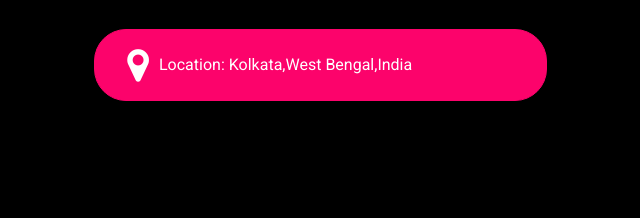
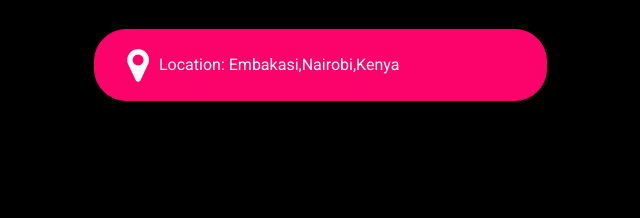
Before and after one commit to Kingsly62/Tourism-agency, a plain HTML site: page index.html in a window 1280 px wide. Shown: the part 5214-5432 px from the top of the page, 639-1279 px from the left. Drawn offline with nearby package versions, Linux system fonts and the light colour scheme; a web font is replaced by a local one.

Commit message:
add changes in the contact us page

```diff
--- a/index.html
+++ b/index.html
@@ -318,7 +318,7 @@
                 </div>
                 <div class="c_boxx">
                     <a href="#"><i class="fa fa-map-marker"></i>
-                        Location: Kolkata,West Bengal,India
+                        Location: Embakasi,Nairobi,Kenya
                     </a>
                 </div>
             </div>
```
